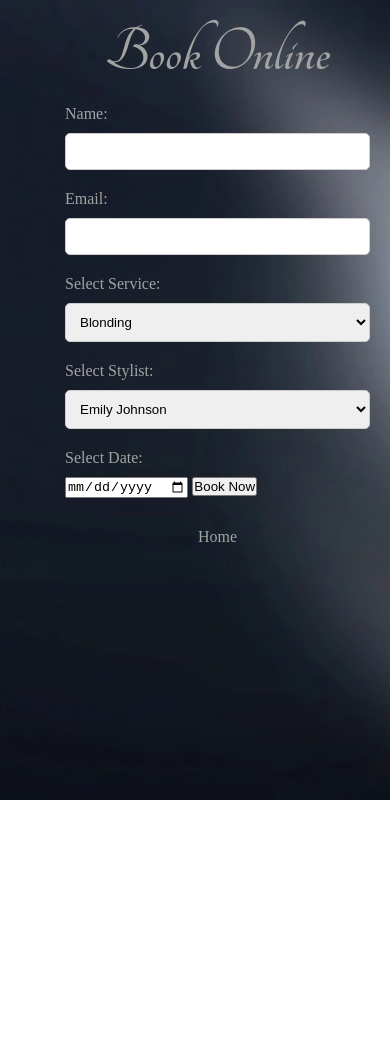
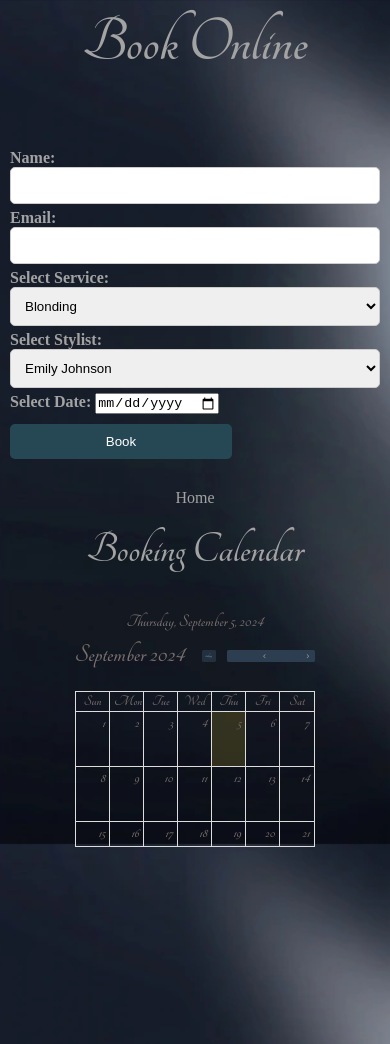
Before and after one commit to nmonroe-dev/Spectral-Salon, a website: page public/contact.html in a window 390 px wide. Shown: the top 1044 px of the page. Before the commit the page ends 844 px from the top, so only its background shows below. Drawn offline with nearby package versions, Linux system fonts and the light colour scheme; no server answers; a web font is replaced by a local one.

Commit message:
fixed backend booking

```diff
--- a/public/contact.html
+++ b/public/contact.html
@@ -1,6 +1,11 @@
 <!DOCTYPE html>
 <html lang="en">
   <head>
+    <link
+      href="https://cdn.jsdelivr.net/npm/fullcalendar@5.10.1/main.min.css"
+      rel="stylesheet"
+    />
+    <script src="https://cdn.jsdelivr.net/npm/fullcalendar@5.10.1/main.min.js"></script>
     <script
       src="https://kit.fontawesome.com/0618b71a39.js"
       crossorigin="anonymous"
@@ -22,13 +27,12 @@
   </head>
   <body>
     <div class="bookPage">
+      <!-- Booking Form on the Left -->
       <div class="booking-form">
         <h2>Book Online</h2>
 
-        <!-- Form structure with comments where you'll add backend & JS later -->
-        <form action="" method="POST">
-          <!-- Add the backend processing later -->
-
+        <!-- Form structure with labels and inputs -->
+        <form action="/bookings" method="POST">
           <label for="name">Name:</label>
           <input type="text" id="name" name="name" required />
 
@@ -57,15 +61,44 @@
             <option value="Sophia Lee">Sophia Lee</option>
             <option value="David Martinez">David Martinez</option>
           </select>
+          <label for="date">Select Date:</label>
+          <input type="date" id="date" name="date" required />
 
-          <label for="date">Select Date:</label>
-          <input id="date" type="date" name="date" required />
-
-          <!-- Placeholder for the button, replace this with the actual functionality later -->
-          <input type="button" value="Book Now" />
+          <button type="submit">Book</button>
         </form>
 
         <p><a href="index.html">Home</a></p>
+      </div>
+
+      <!-- Calendar on the Right -->
+      <div class="calendarContainer">
+        <h1>Booking Calendar</h1>
+        <p id="current-date"></p>
+        <div id="calendar"></div>
+
+        <script>
+          const currentDate = new Date();
+          const options = {
+            weekday: "long",
+            year: "numeric",
+            month: "long",
+            day: "numeric",
+          };
+          document.getElementById("current-date").textContent =
+            currentDate.toLocaleDateString("en-US", options);
+
+          document.addEventListener("DOMContentLoaded", function () {
+            var calendarEl = document.getElementById("calendar");
+
+            var calendar = new FullCalendar.Calendar(calendarEl, {
+              initialView: "dayGridMonth",
+              events: "/bookings",
+              eventColor: "#67b2cf",
+            });
+
+            calendar.render();
+          });
+        </script>
       </div>
     </div>
 
--- a/public/style.css
+++ b/public/style.css
@@ -420,14 +420,110 @@ hr {
 }
 .bookPage {
     height: 100vh;
-
+    display: flex;
     background-image: url(images/bookBackgroud.webp);
     background-attachment: fixed;
     background-position: center;
     background-repeat: no-repeat;
     background-size: cover;
+  }
+  .calendarContainer {
+    width: 50%;
+    padding: 20px;
+    text-align: center;
+  }
+  #calendar {
+    max-width: 65%;
+    height: 60%;
+    margin: 0 auto;
+    color: rgb(122, 113, 113);
+    font-family: 'Tangerine', cursive;
+    font-size: 15px;
+  }
+  .calendarContainer h1 {
+    color: rgb(163, 163, 163);
+    font-family: 'Tangerine', cursive;
+    font-size: 65px;
+    margin-bottom: 10px;
+
+  }
+  #current-date {
+    color: rgb(122, 113, 113);
+    font-size: 20px;
+    margin-bottom: 10px;
+    font-family: 'Tangerine', cursive;
+  }
+  .fc .fc-button {
+    font-size: 0.7em;
+  }
+  .fc .fc-button, .fc-icon {
+    text-align: center;
+    display: inline;
+
+  }
+
+
+@media screen and (max-width: 1136px) {
+    .fc .fc-button {
+     font-size: 0.4em;
+    }
 }
-@media screen and (max-width: 892px) {
+@media screen and (max-width: 982px) {
+    .fc .fc-button {
+     font-size: 0.3em;
+    }
+}
+@media screen and (max-width: 982px) {
+    .bookPage {
+        flex-direction: column;
+        height: 1200px;
+    }
+    .calendarContainer,
+    .booking-form {
+    width: 100%;
+    padding: 10px;
+    }
+    .calendarContainer h1 {
+        font-size: 45px; /* Smaller font for mobile */
+      }
+
+      #current-date {
+        font-size: 18px;
+      }
+      .booking-form button {
+        width: 100%;
+
+      }
+
+
+}
+
+
+@media screen and (max-width: 894px) {
+    .bookPage {
+        flex-direction: column;
+        height: 1200px;
+    }
+
+
+
+    .calendarContainer,
+    .booking-form {
+    width: 100%;
+    padding: 10px;
+    }
+    .calendarContainer h1 {
+        font-size: 45px; /* Smaller font for mobile */
+      }
+
+      #current-date {
+        font-size: 18px;
+      }
+      .booking-form button {
+        width: 100%;
+
+      }
+
 
 
     .welcomeSection nav ul li a {
@@ -597,24 +693,27 @@ hr {
 
 }
 .booking-form {
-    max-width: 600px;
-    margin-left: 45px;
+    width: 50%;
+
+    text-align: left;
     color: rgb(163, 163, 163);
     padding: 20px;
+    border-radius: 5px;
+    display: flex;
+    flex-direction: column;
 
-    border-radius: 5px;
   }
-
   .booking-form h2 {
-    margin-bottom: 20px;
+    margin-bottom: 20%;
     text-align: center;
     font-family: 'Tangerine', cursive;
     font-size: 65px;
   }
 
   .booking-form label {
-    display: block;
     margin-bottom: 10px;
+    text-align: left;
+    font-weight: bold;
   }
 
   .booking-form input[type="text"],
@@ -622,24 +721,27 @@ hr {
   .booking-form select {
     width: 100%;
     padding: 10px;
-    margin-bottom: 20px;
+    margin-bottom: 5px;
     border: 1px solid #ccc;
     border-radius: 5px;
-
   }
-
-  .booking-form input[type="submit"] {
-    width: 100%;
+  .booking-form button {
+    width: 60%;
     padding: 10px;
-    background-color: #4c93af;
+    background-color: #264855;
     color: white;
     border: none;
     border-radius: 5px;
     cursor: pointer;
     margin-top: 10px;
+
   }
 
+
   .booking-form input[type="submit"]:hover {
+    background-color: #4c93af;
+  }
+  .booking-form button:hover {
     background-color: #4c93af;
   }
 
@@ -800,13 +902,24 @@ hr {
         padding: 10px;
     }
     .bookPage {
-        height: 800px;
-
-        background-image: url(images/bookBackgroud.webp);
-        background-attachment: fixed;
-        background-position: center;
-        background-repeat: no-repeat;
-        background-size: cover;
+        flex-direction: column;
+        height: 1200px;
     }
 
+
+
+    .calendarContainer,
+    .booking-form {
+    width: 100%;
+    padding: 10px;
+    }
+    .calendarContainer h1 {
+        font-size: 45px; /* Smaller font for mobile */
+      }
+
+      #current-date {
+        font-size: 18px;
+      }
+
+
 }
```
Also changed, not shown: package.json (added, +19 -0 lines), src/server.js (added, +90 -0 lines), README.md (added), public/main.js (added), 3 other files.
